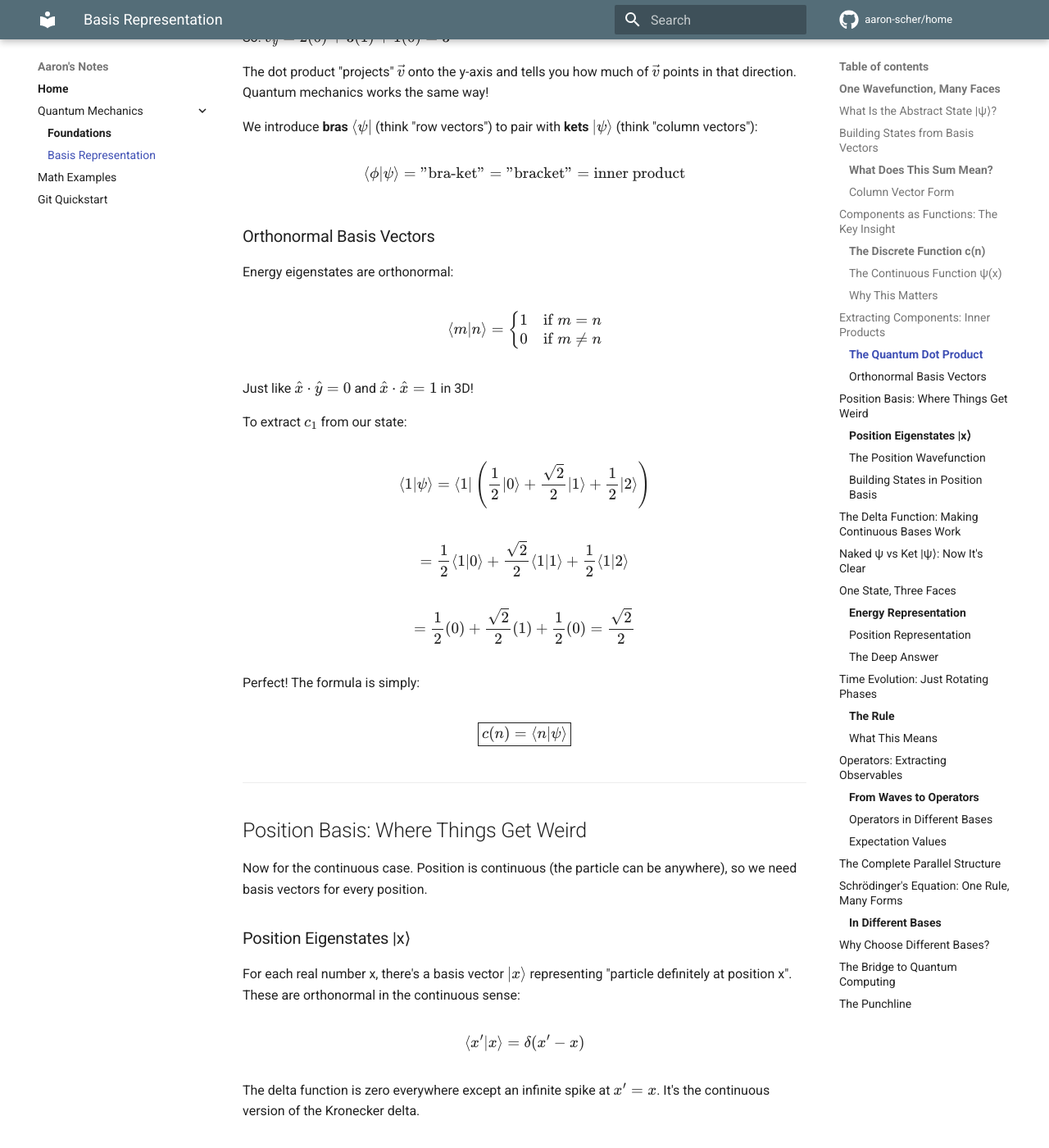
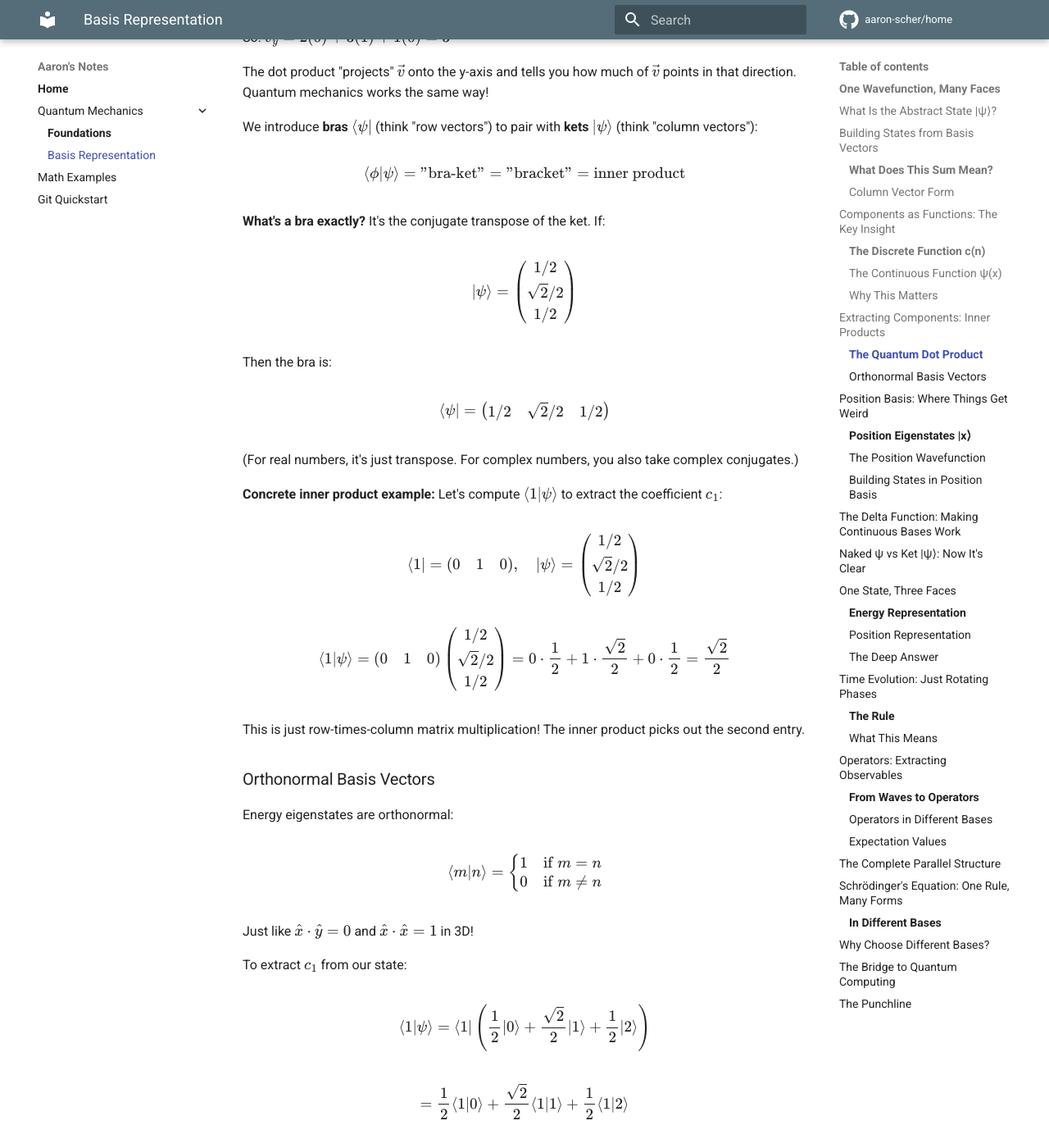
Before and after one commit to aaron-scher/home, an MkDocs documentation site: the page built from docs/quantum-mechanics/quantum-basis-representation.md, in a window 1280 px wide and 1400 px high, scrolled down 4425 px. Shown: the whole window at 82% size. Built offline with MkDocs 1.6.1 and Material for MkDocs 9.7.7, drawn with Linux system fonts in a browser that asks for light colours; comment, search, counter and statistics services are not loaded.

Commit message:
Show bra as conjugate transpose and concrete matrix multiplication
Added explicit explanation of bra-ket inner product:
- Show bra ⟨ψ| is conjugate transpose (row vector) of ket |ψ⟩ (column vector)
- Concrete example: compute ⟨1|ψ⟩ as matrix multiplication
- Show full calculation: [0 1 0] · [1/2, √2/2, 1/2]ᵀ = √2/2
- Emphasize it's just row-times-column multiplication

Makes the abstract bra-ket notation concrete and connects to familiar linear algebra.

```diff
--- a/docs/quantum-mechanics/quantum-basis-representation.md
+++ b/docs/quantum-mechanics/quantum-basis-representation.md
@@ -158,6 +158,24 @@ The dot product "projects" $\vec{v}$ onto the y-axis and tells you how much of $
 We introduce **bras** $\langle\psi|$ (think "row vectors") to pair with **kets** $|\psi\rangle$ (think "column vectors"):
 
 $$\langle\phi|\psi\rangle = \text{"bra-ket"} = \text{"bracket"} = \text{inner product}$$
+
+**What's a bra exactly?** It's the conjugate transpose of the ket. If:
+
+$$|\psi\rangle = \begin{pmatrix} 1/2 \\ \sqrt{2}/2 \\ 1/2 \end{pmatrix}$$
+
+Then the bra is:
+
+$$\langle\psi| = \begin{pmatrix} 1/2 & \sqrt{2}/2 & 1/2 \end{pmatrix}$$
+
+(For real numbers, it's just transpose. For complex numbers, you also take complex conjugates.)
+
+**Concrete inner product example:** Let's compute $\langle 1|\psi\rangle$ to extract the coefficient $c_1$:
+
+$$\langle 1| = \begin{pmatrix} 0 & 1 & 0 \end{pmatrix}, \quad |\psi\rangle = \begin{pmatrix} 1/2 \\ \sqrt{2}/2 \\ 1/2 \end{pmatrix}$$
+
+$$\langle 1|\psi\rangle = \begin{pmatrix} 0 & 1 & 0 \end{pmatrix} \begin{pmatrix} 1/2 \\ \sqrt{2}/2 \\ 1/2 \end{pmatrix} = 0 \cdot \frac{1}{2} + 1 \cdot \frac{\sqrt{2}}{2} + 0 \cdot \frac{1}{2} = \frac{\sqrt{2}}{2}$$
+
+This is just row-times-column matrix multiplication! The inner product picks out the second entry.
 
 ### Orthonormal Basis Vectors
 
```
